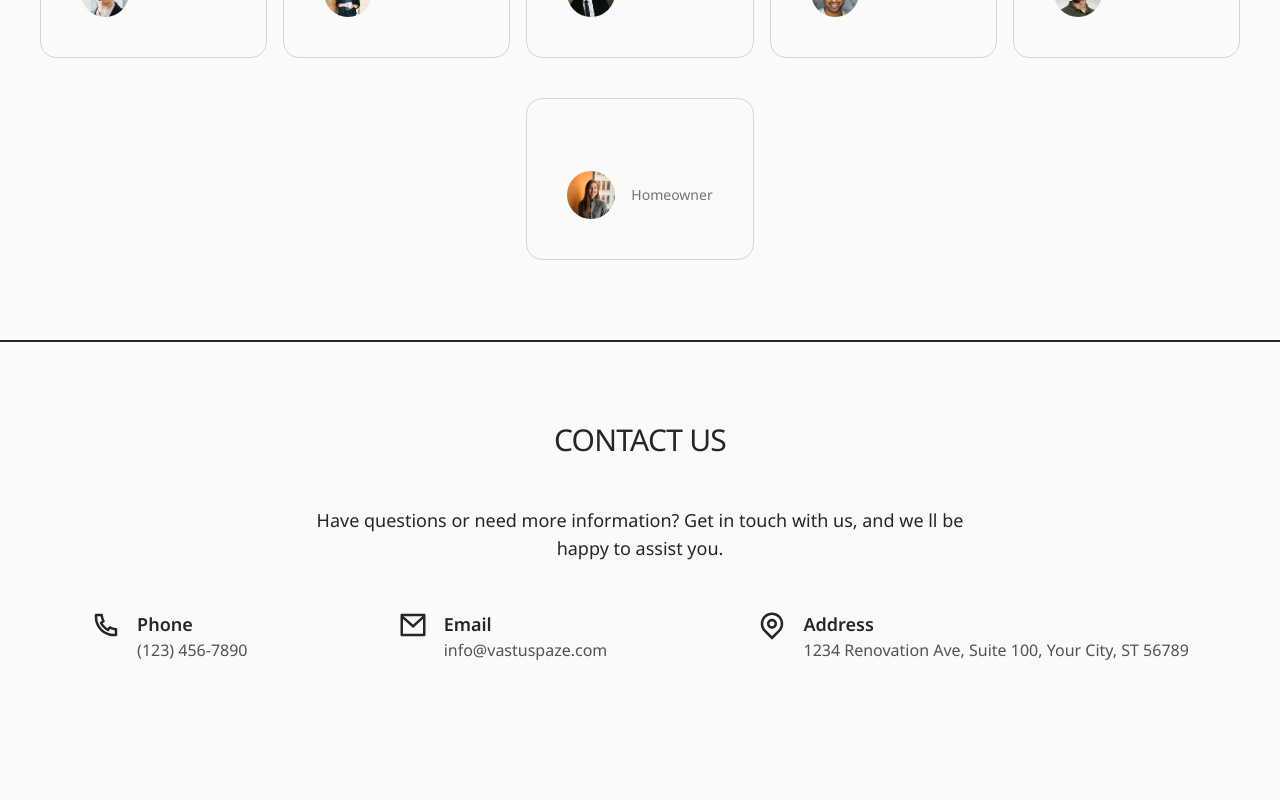
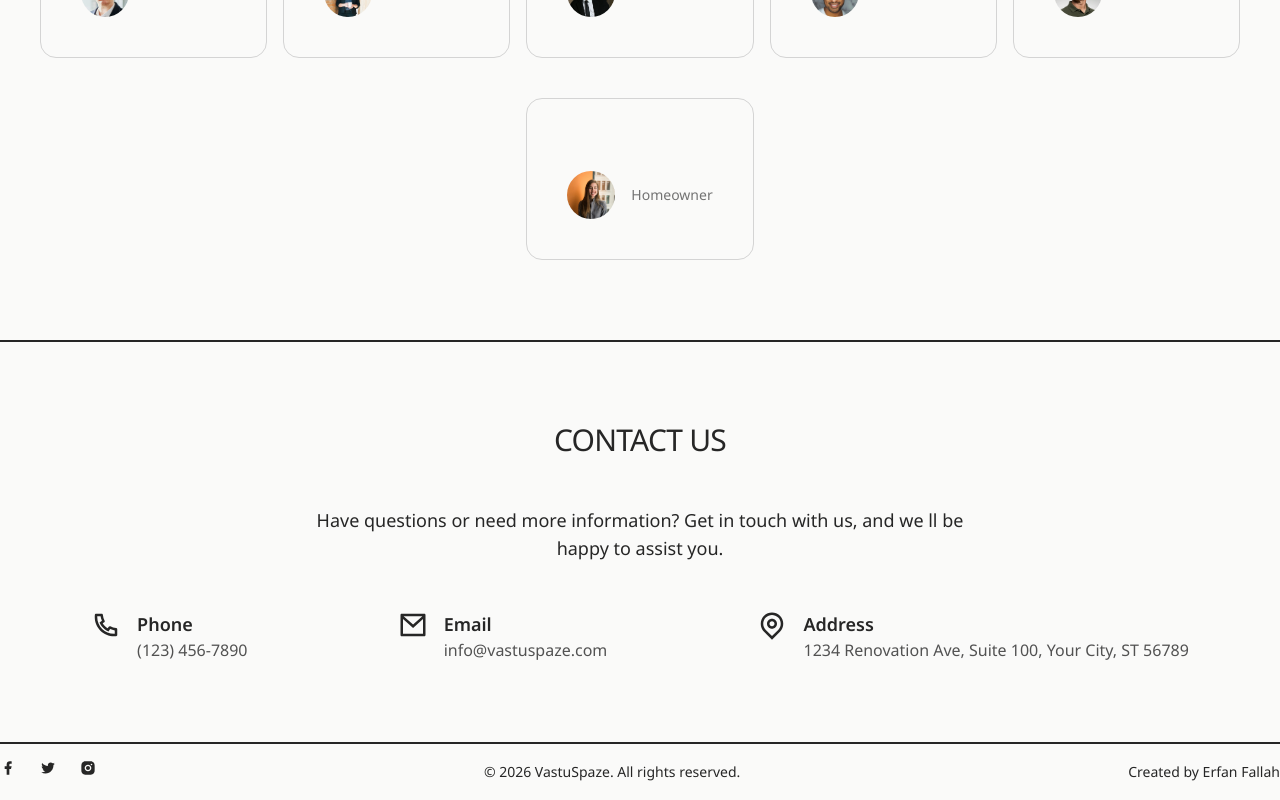
Before and after one commit to Erfan-84655/VastuSpaze, a React (Vite) app: page / in a window 1280 px wide. Shown: the part 7793-8593 px from the top of the page. Before the commit the page ends 8535 px from the top, so only its background shows below. Built offline with nearby package versions, Linux system fonts and the light colour scheme; a web font is replaced by a local one.

Commit message:
finish the footer section

```diff
--- a/src/Components/Footer/index.jsx
+++ b/src/Components/Footer/index.jsx
@@ -1,9 +1,39 @@
-import React from 'react'
+import React from "react";
+import { RiFacebookFill, RiInstagramFill, RiTwitterFill } from "react-icons/ri";
 
 export default function Footer() {
   return (
-    <div>
-
-    </div>
-  )
+    <footer className="max-w-7xl mx-auto">
+      <div className="flex flex-col md:flex-row justify-between items-center border-t-2 py-4">
+        <div className="flex space-x-6 mb-2">
+          <a
+            href="https://www.facebook.com"
+            target="_blank"
+            rel="noopener noreferrer"
+            aria-label="visit our facebook page"
+          >
+            <RiFacebookFill />
+          </a>
+          <a
+            href="https://www.twitter.com"
+            target="_blank"
+            rel="noopener noreferrer"
+            aria-label="visit our Twitter page"
+          >
+            <RiTwitterFill />
+          </a>
+          <a
+            href="https://www.instagram.com"
+            target="_blank"
+            rel="noopener noreferrer"
+            aria-label="visit our Instagram page"
+          >
+            <RiInstagramFill />
+          </a>
+        </div>
+        <p className="text-sm ">&copy; 2026 VastuSpaze. All rights reserved.</p>
+        <p className="text-sm ">Created by Erfan Fallah</p>
+      </div>
+    </footer>
+  );
 }
```
